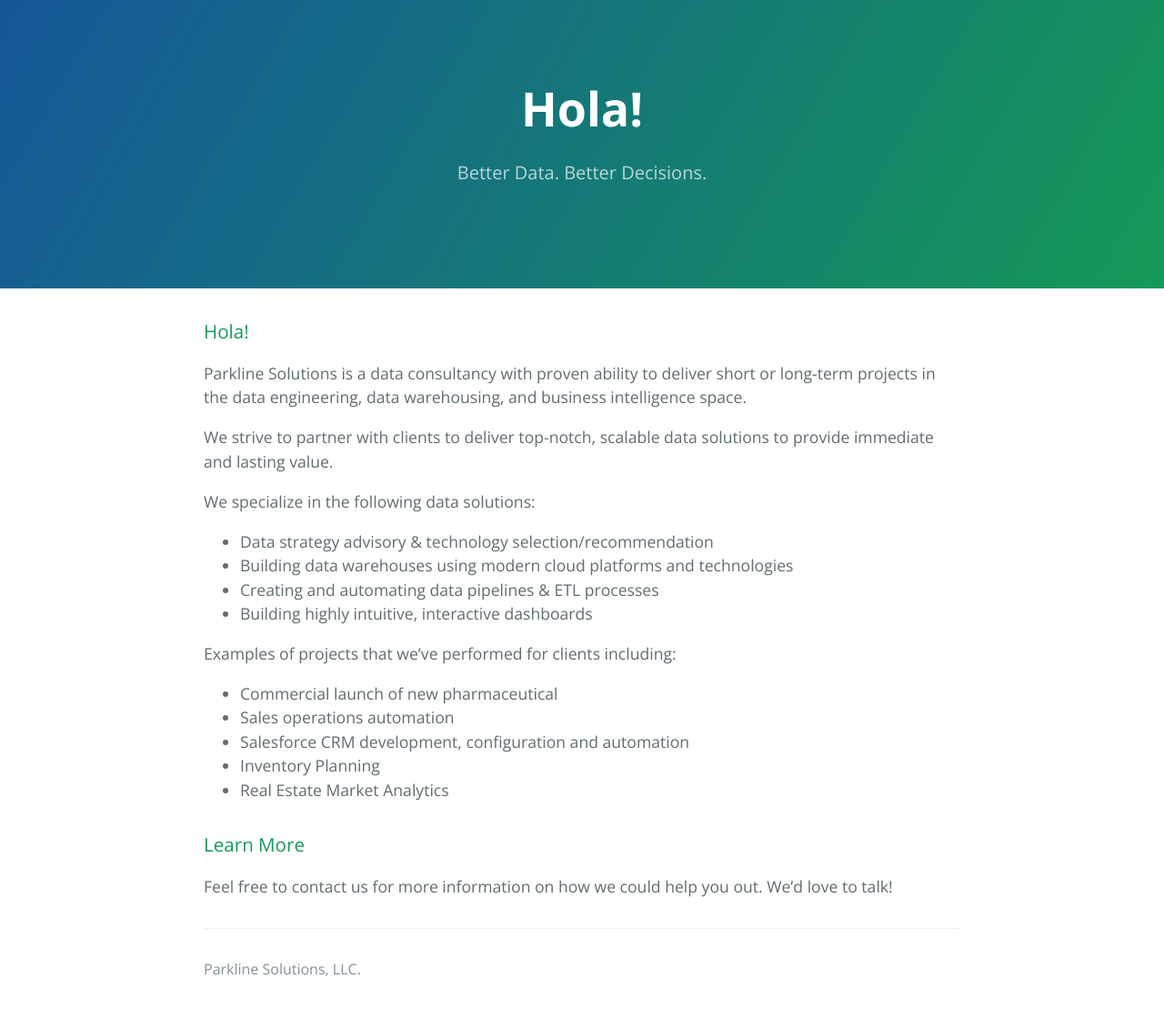
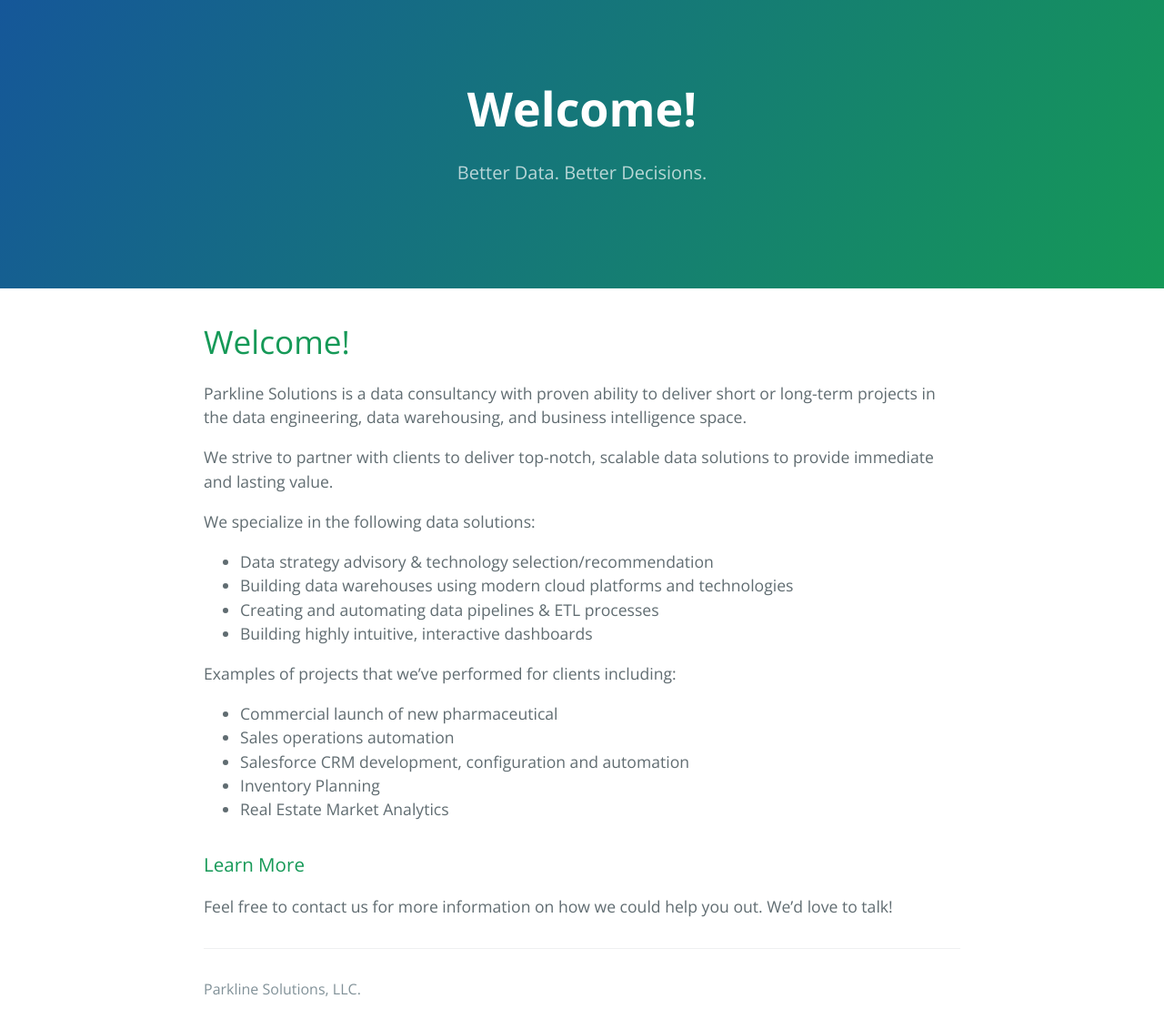
Before and after one commit to danthegolfer25/ParklineSolutionsSite, a Jekyll site: the page built from index.md, in a window 1280 px wide. Shown: the whole page at 91% size. Built offline with Jekyll 4.4.1, drawn with Linux system fonts in a browser that asks for light colours; our own code applies the rules of GitHub Pages for plain Markdown files; before the commit the page ends 1109 px from its top, so only the background shows below that.

Commit message:
Update index.md

```diff
--- a/index.md
+++ b/index.md
@@ -1,5 +1,5 @@
 
-### Hola!
+# Welcome!
 
 Parkline Solutions is a data consultancy with proven ability to deliver short or long-term projects in the data engineering, data warehousing, and business intelligence space.
 
```
